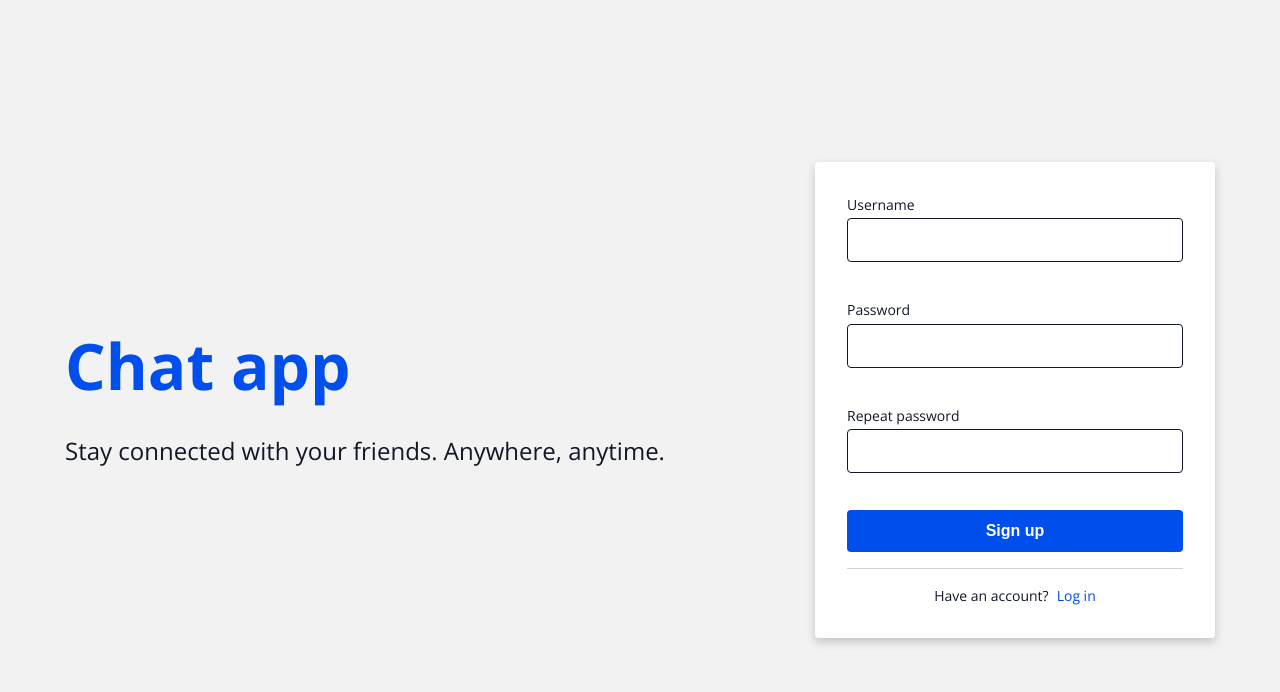
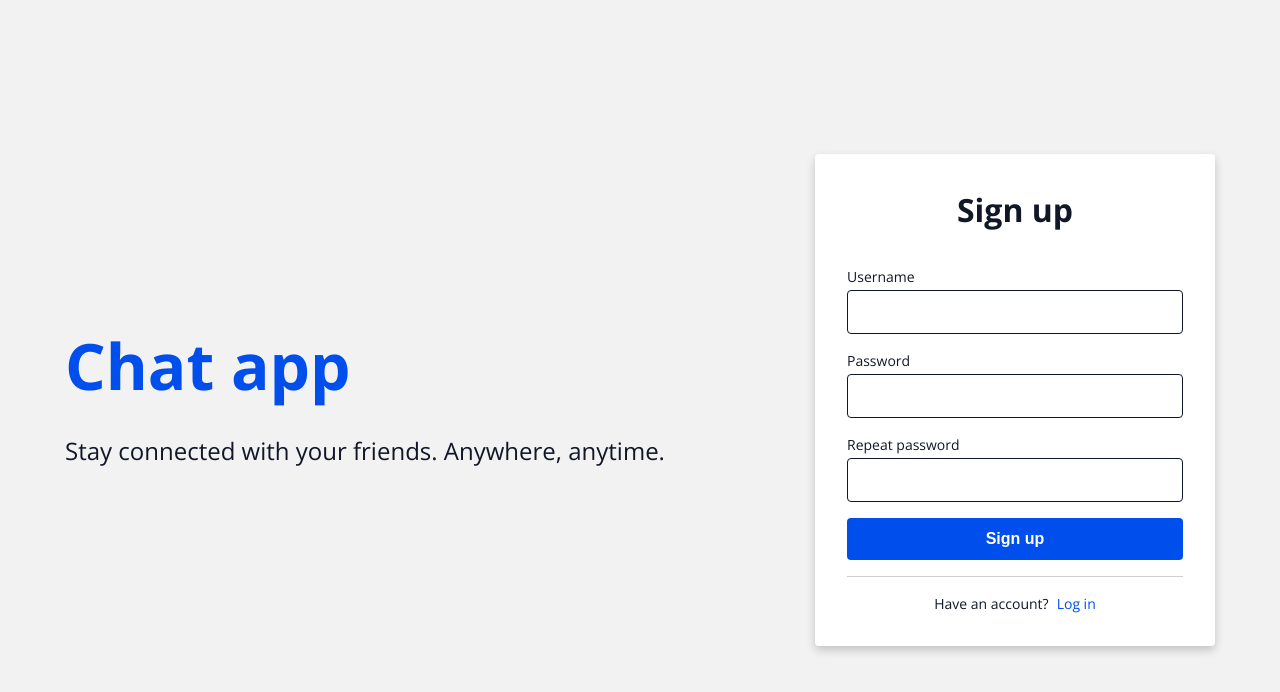
Before and after one commit to Ssevve/react-chat-app, a React (Create React App) app in the folder frontend/: page /signup in a window 1280 px wide. Shown: the top 692 px of the page. Built offline with nearby package versions, Linux system fonts and the light colour scheme.

Commit message:
Handle signup wit loader component

```diff
--- /dev/null
+++ b/frontend/src/components/Loader.jsx
@@ -0,0 +1,8 @@
+// Loader from: https://github.com/n3r4zzurr0/svg-spinners/blob/main/svg-css/ring-resize.svg
+import loader from '../assets/loader.svg';
+
+function Loader() {
+  return <img src={loader} alt="Loading" />;
+}
+
+export default Loader;
--- a/frontend/src/pages/Signup.jsx
+++ b/frontend/src/pages/Signup.jsx
@@ -1,5 +1,5 @@
 import { useEffect, useState } from 'react';
-import { Link } from 'react-router-dom';
+import { Link, useNavigate } from 'react-router-dom';
 import styled from 'styled-components';
 import breakpoints from '../breakpoints';
 import Container from '../components/Container';
@@ -7,6 +7,8 @@ import axios from 'axios';
 import { useForm } from 'react-hook-form';
 import { yupResolver } from '@hookform/resolvers/yup';
 import * as yup from 'yup';
+import ErrorBox from '../components/ErrorBox';
+import Loader from '../components/Loader';
 
 const Main = styled.main`
   background: var(--bg-light);
@@ -67,6 +69,12 @@ const Form = styled.form`
   @media ${breakpoints.medium} {
     flex: 1;
   }
+`;
+
+const FormTitle = styled.h2`
+  text-align: center;
+  font-size: 2rem;
+  margin-bottom: 1rem;
 `;
 
 const Label = styled.label`
@@ -137,19 +145,52 @@ const schema = yup.object({
     .max(15)
     .label('Username'),
   password: yup.string().required().min(8).label('Password'),
-  repeatPassword: yup.string().oneOf([yup.ref('password'), null], 'Passwords do not match'),
+  repeatPassword: yup
+    .string()
+    .oneOf([yup.ref('password'), null], 'Passwords do not match')
+    .required()
+    .label('Repeat password'),
 });
 
 function Signup() {
   const {
     register,
     handleSubmit,
+    watch,
+    setError,
     formState: { errors },
   } = useForm({
     resolver: yupResolver(schema),
     mode: 'onChange',
   });
-  const onSubmit = (data) => console.log(data);
+  const navigate = useNavigate();
+  const [isFetchError, setIsFetchError] = useState(false);
+  const [isFetching, setIsFetching] = useState(false);
+  const username = watch('username');
+  const password = watch('password');
+  const repeatPassword = watch('repeatPassword');
+
+  const onSubmit = async (data) => {
+    setIsFetching(true);
+    try {
+      await axios.post('/auth/signup', {
+        username: data.username,
+        password: data.password,
+      });
+      navigate('/login');
+    } catch (err) {
+      if (err.response.status === 409) {
+        return setError('username', { message: 'Username already taken' });
+      }
+      setIsFetchError(true);
+    } finally {
+      setIsFetching(false);
+    }
+  };
+
+  useEffect(() => {
+    setIsFetchError(false);
+  }, [username, password, repeatPassword]);
 
   return (
     <Main>
@@ -159,6 +200,12 @@ function Signup() {
           <Paragraph>Stay connected with your friends. Anywhere, anytime.</Paragraph>
         </Section>
         <Form onSubmit={handleSubmit(onSubmit)}>
+          <FormTitle>Sign up</FormTitle>
+          {isFetchError && (
+            <ErrorBox>
+              <ErrorMessage>Something went wrong. Please try again.</ErrorMessage>
+            </ErrorBox>
+          )}
           <Label>
             Username
             <Input
@@ -167,7 +214,9 @@ function Signup() {
               type="text"
               aria-invalid={errors.username ? true : false}
             />
-            <ErrorMessage role="alert">{errors.username?.message}</ErrorMessage>
+            {errors.username && (
+              <ErrorMessage role="alert">{errors.username?.message}</ErrorMessage>
+            )}
           </Label>
           <Label>
             Password
@@ -177,7 +226,9 @@ function Signup() {
               type="password"
               aria-invalid={errors.password ? true : false}
             />
-            <ErrorMessage role="alert">{errors.password?.message}</ErrorMessage>
+            {errors.password && (
+              <ErrorMessage role="alert">{errors.password?.message}</ErrorMessage>
+            )}
           </Label>
           <Label>
             Repeat password
@@ -187,9 +238,11 @@ function Signup() {
               type="password"
               aria-invalid={errors.repeatPassword ? true : false}
             />
-            <ErrorMessage role="alert">{errors.repeatPassword?.message}</ErrorMessage>
+            {errors.repeatPassword && (
+              <ErrorMessage role="alert">{errors.repeatPassword?.message}</ErrorMessage>
+            )}
           </Label>
-          <Button type="submit">Sign up</Button>
+          <Button type="submit">{isFetching ? <Loader /> : 'Sign up'}</Button>
           <Divider />
           <HaveAccount>
             Have an account?
```
Also changed, not shown: frontend/src/assets/loader.svg (added).
